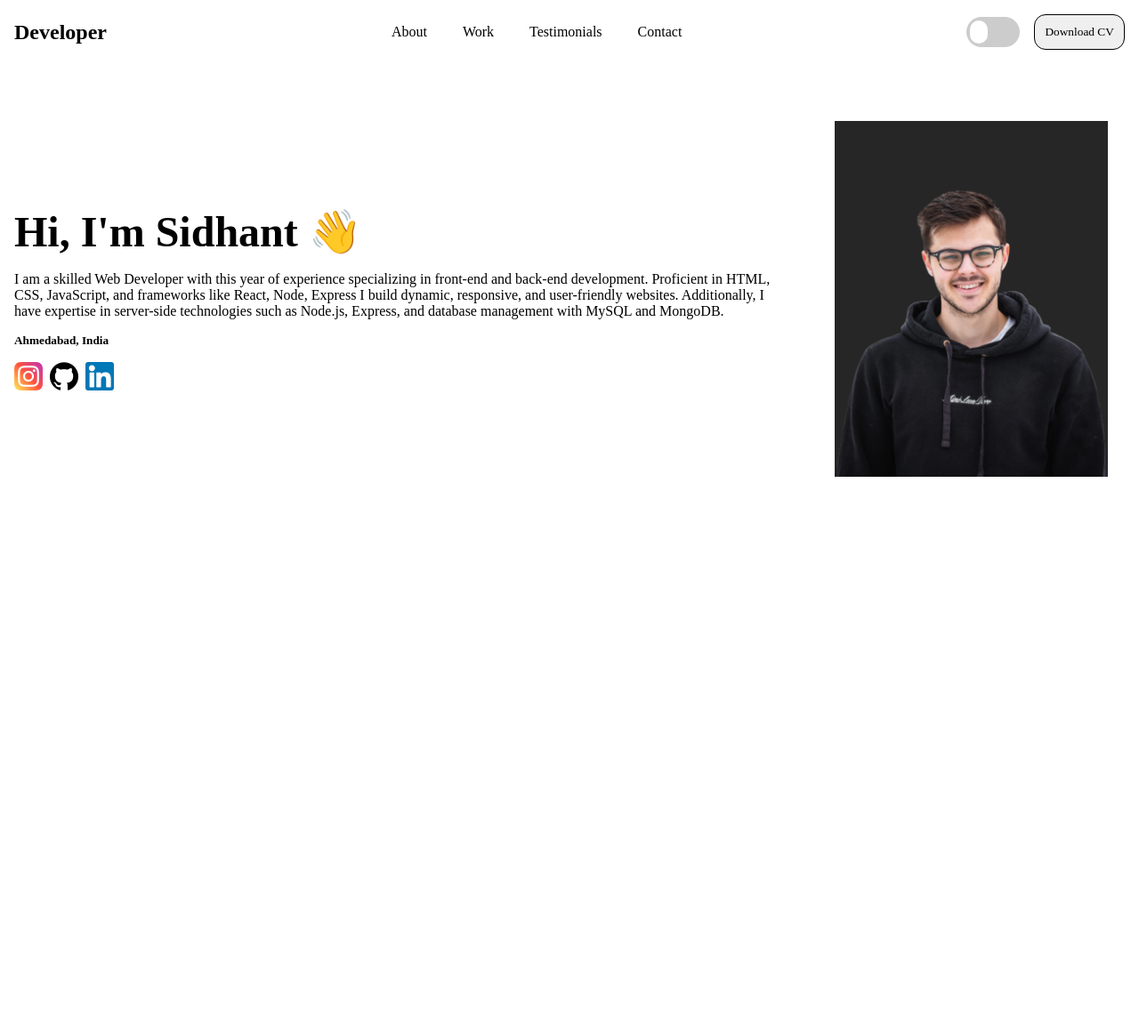
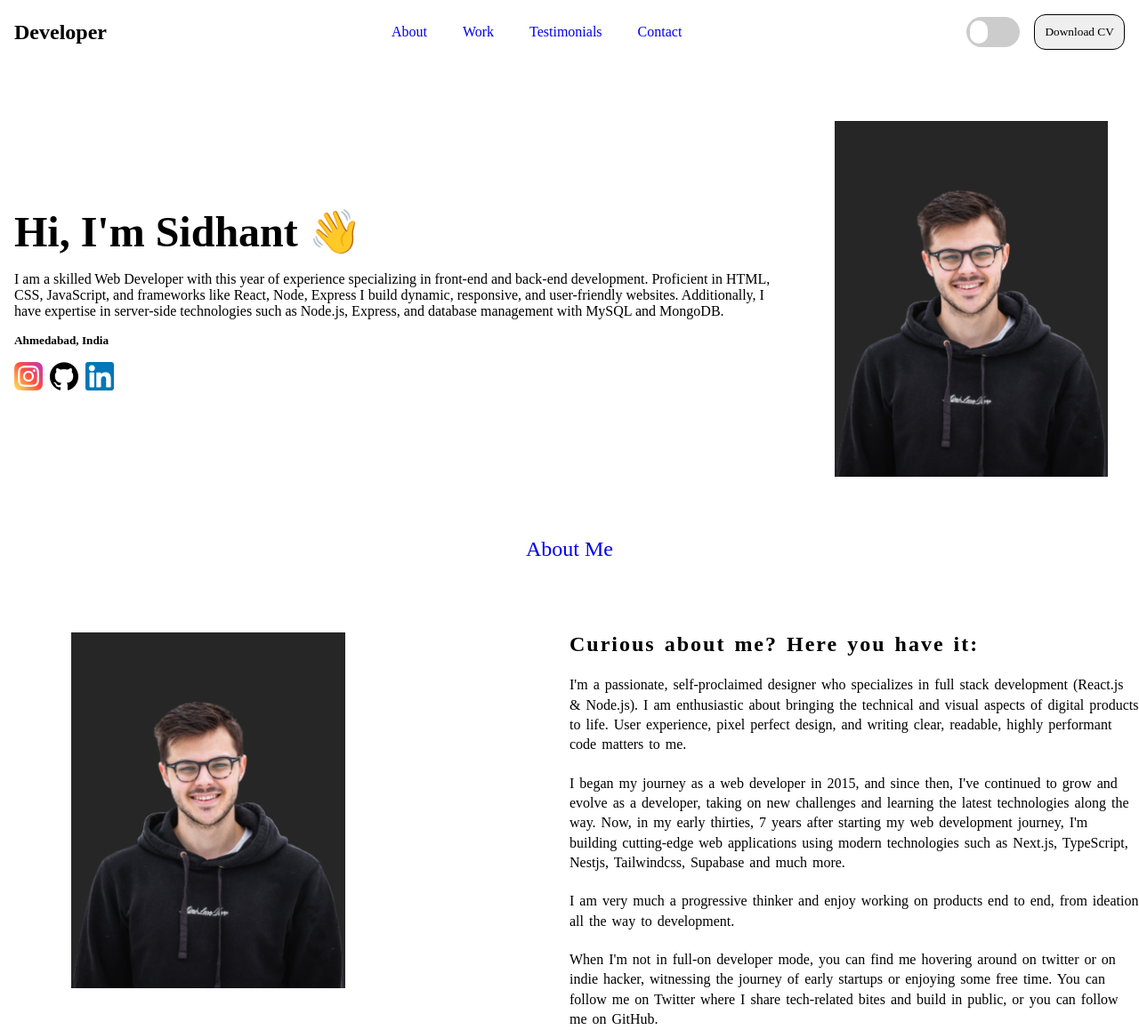
Before and after one commit to sidhantrajput1/OIBSIP, a plain HTML site: page Task 2/index.html in a window 1280 px wide. Shown: the whole page at 89% size. Before the commit the page ends 800 px from the top, so only its background shows below. Drawn offline with Linux system fonts and the light colour scheme.

Commit message:
about me

```diff
--- a/Task 2/index.html
+++ b/Task 2/index.html
@@ -13,10 +13,10 @@
         </div>
         <div class="nav-items">
             <ul class="nav-links">
-                <li>About</li>
-                <li>Work</li>
-                <li>Testimonials</li>
-                <li>Contact</li>
+                <li><a href="#aboutme">About</a></li>
+                <li><a href="work">Work</a></li>
+                <li><a href="#testimonials">Testimonials</a></li>
+                <li><a href="contact">Contact</a></li>
             </ul>
         </div>
         <div class="nav-third">
@@ -52,6 +52,34 @@
         </div>
     </div>
 
+    <div class="aboutme container">
+        <div class="aboutme-name">
+            <a href="#aboutme">
+                About Me
+            </a>
+        </div>
+        <div class="aboutme-testimonial">
+            <div class="aboutme-icon">
+                <img src="./images/user.png" alt="">
+            </div>
+            <div class="aboutme-parh">
+                <h3>Curious about me? Here you have it:</h3>
+                <p>
+                    I'm a passionate, self-proclaimed designer who specializes in full stack development (React.js & Node.js). I am enthusiastic about bringing the technical and visual aspects of digital products to life. User experience, pixel perfect design, and writing clear, readable, highly performant code matters to me.
+                </p>
+                <p>
+                    I began my journey as a web developer in 2015, and since then, I've continued to grow and evolve as a developer, taking on new challenges and learning the latest technologies along the way. Now, in my early thirties, 7 years after starting my web development journey, I'm building cutting-edge web applications using modern technologies such as Next.js, TypeScript, Nestjs, Tailwindcss, Supabase and much more.
+                </p>
+                <p>
+                    I am very much a progressive thinker and enjoy working on products end to end, from ideation all the way to development.
+                </p>
+                <p>
+                    When I'm not in full-on developer mode, you can find me hovering around on twitter or on indie hacker, witnessing the journey of early startups or enjoying some free time. You can follow me on Twitter where I share tech-related bites and build in public, or you can follow me on GitHub.
+                </p>
+            </div>
+        </div>
+    </div>
+
     <script src="app.js"></script>
 </body>
 </html>
--- a/Task 2/style.css
+++ b/Task 2/style.css
@@ -148,6 +148,7 @@ input:checked + .slider:before {
     gap: 3rem;
     align-items: center;
     padding: 1rem;
+    margin-bottom: 3rem;
 }
 
 .hero-left {
@@ -176,3 +177,48 @@ input:checked + .slider:before {
     height: 2rem;
     width: 2rem;
 }
+
+
+.aboutme {
+    display: flex;
+    flex-direction: column;
+    gap: 5rem;
+    align-items: center;
+}
+
+a {
+    text-decoration: none;
+}
+
+.aboutme-name {
+    font-size: 1.5rem;
+}
+
+.aboutme-testimonial {
+    display: grid;
+    grid-template-columns: repeat(2, 1fr);
+    justify-content: center;
+}
+
+.aboutme-parh {
+    display: flex;
+    flex-direction: column;
+    gap: 1.3rem;
+}
+
+.aboutme-parh h3 {
+    font-size: 1.5rem;
+    font-weight: 900;
+    word-spacing: 2px;
+    letter-spacing: 2px;
+}
+
+.aboutme-parh p {
+    line-height: 1.4rem;
+    word-spacing: 2px;
+}
+
+.aboutme-icon img{
+    height: 25rem;
+    padding-left: 5rem;
+}
```
